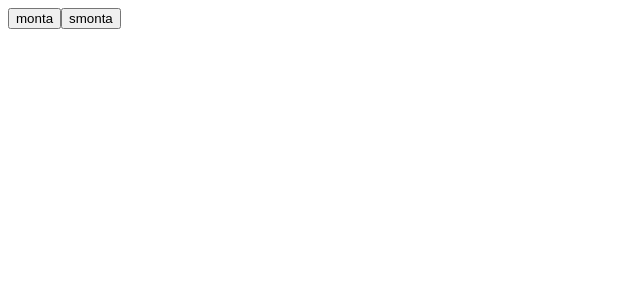
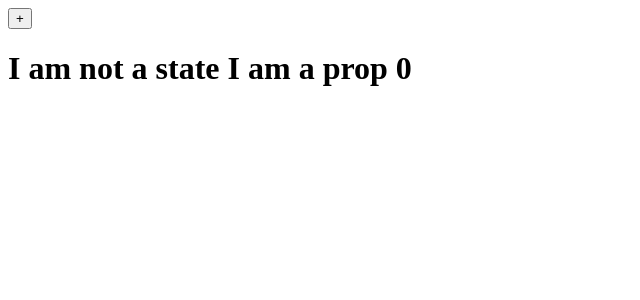
Before and after one commit to Theu/es6-react-setup, a React app: page / in a window 1280 px wide. Shown: the top 300 px of the page, without its empty margins (0-640 px from the left). Built offline with nearby package versions, Linux system fonts and the light colour scheme.

Commit message:
how to use cmpWillReceiveProps shouldComponentUpdate componentDidUpdate

```diff
--- a/App.js
+++ b/App.js
@@ -1,63 +1,48 @@
 import React from 'react';
 import ReactDOM from 'react-dom';
-// import Bottone from './Bottone';
 
 class App extends React.Component {
-  constructor() {
+  constructor(){
     super();
-    this.state = { val: 0 };
+    // this.state = { stVal: 0 }
+    // this.stUpdate = this.stUpdate.bind(this);
     this.update = this.update.bind(this);
+    this.state = {increasing: false}
   }
-
   update(){
-    this.setState({ val:this.state.val + 1 })
+    ReactDOM.render(
+      <App val={this.props.val+1} />,
+      document.getElementById('app')
+    );
   }
-
-  componentWillMount(){
-    this.setState({ m: 10 })
+  componentWillReceiveProps(nextProps){
+    this.setState({increasing: nextProps.val > this.props.val})
   }
-
-  componentDidMount(){
-    console.log(ReactDOM.findDOMNode(this));
-    this.inc = setInterval(this.update, 1000)
+  shouldComponentUpdate(nextProps, nextState) {
+    return nextProps.val % 5 === 0;
   }
-
+  componentDidUpdate(prevPops){
+    console.log('prevProps', prevPops);
+  }
+  // stUpdate(){
+  //   this.setState({ stVal: this.props.val * 100 })
+  // }
   render(){
-    console.log('qui verifico se il rendering é attivo')
+    console.log(this.state.increasing);
     return(
       <div>
-        <button onClick={this.update}>Bottone tradizionale</button>
-        <h1>{this.state.val * this.state.m}</h1>
-      </div>
-    )
-  }
-  componentWillUnmount(){
-    clearInterval(this.inc)
-  }
-}
-
-class Wrapper extends React.Component {
-  constructor(){
-    super();
-    this.mount = this.mount.bind(this)
-    this.unmount = this.unmount.bind(this)
-  }
-  mount(){
-    ReactDOM.render(<App />, document.getElementById('contenitore'))
-  }
-  unmount(){
-    ReactDOM.unmountComponentAtNode(document.getElementById('contenitore'))
-  }
-
-  render(){
-    console.log('ciao sono Wrapper');
-    return(
-      <div>
-        <button onClick={this.mount}>monta</button>
-        <button onClick={this.unmount}>smonta</button>
-        <div id="contenitore"></div>
+        <button onClick={this.update}>
+          +
+        </button>
+        <h1>I am not a state I am a prop {this.props.val}</h1>
+        {/* <button onClick={this.stUpdate}>
+          +
+          </button>
+        <h1>with state {this.state.stVal}</h1> */}
       </div>
     )
   }
 }
-export default Wrapper
+App.defaultProps = { val: 0 }
+
+export default App
```
